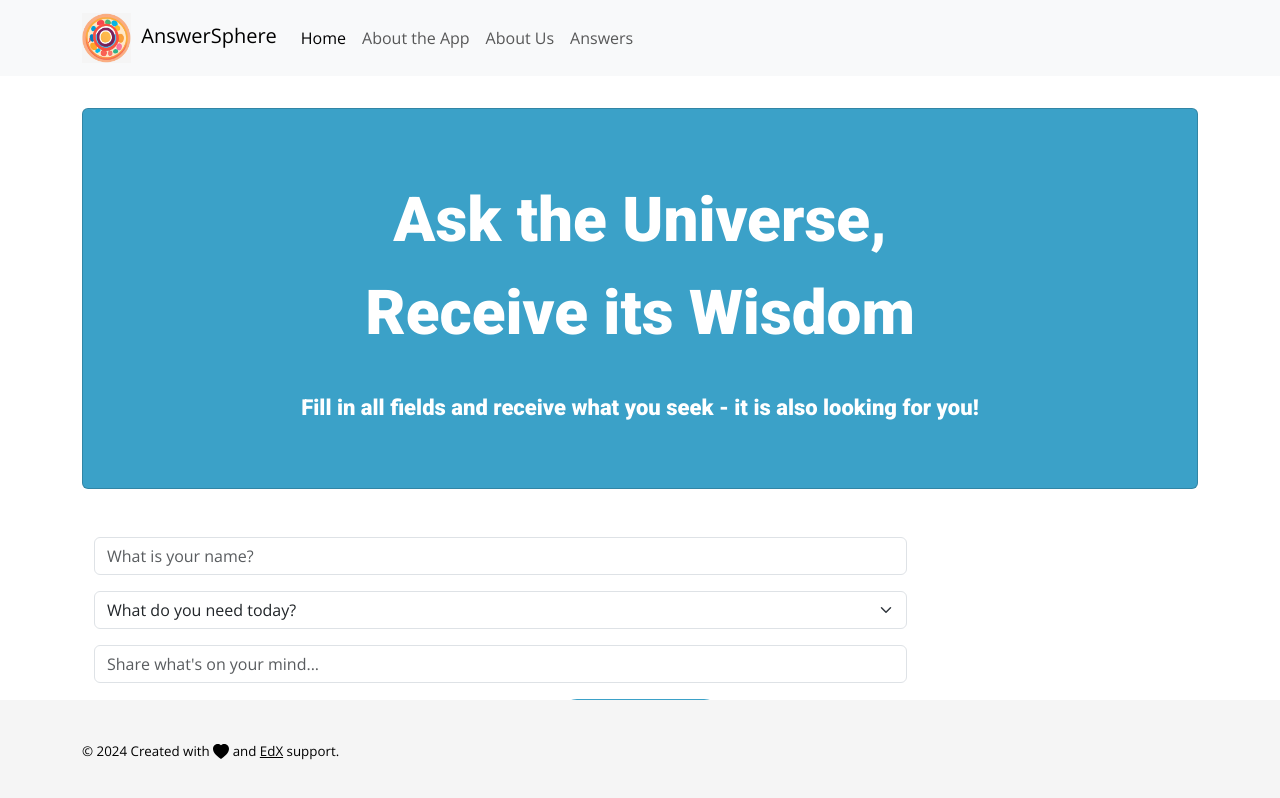
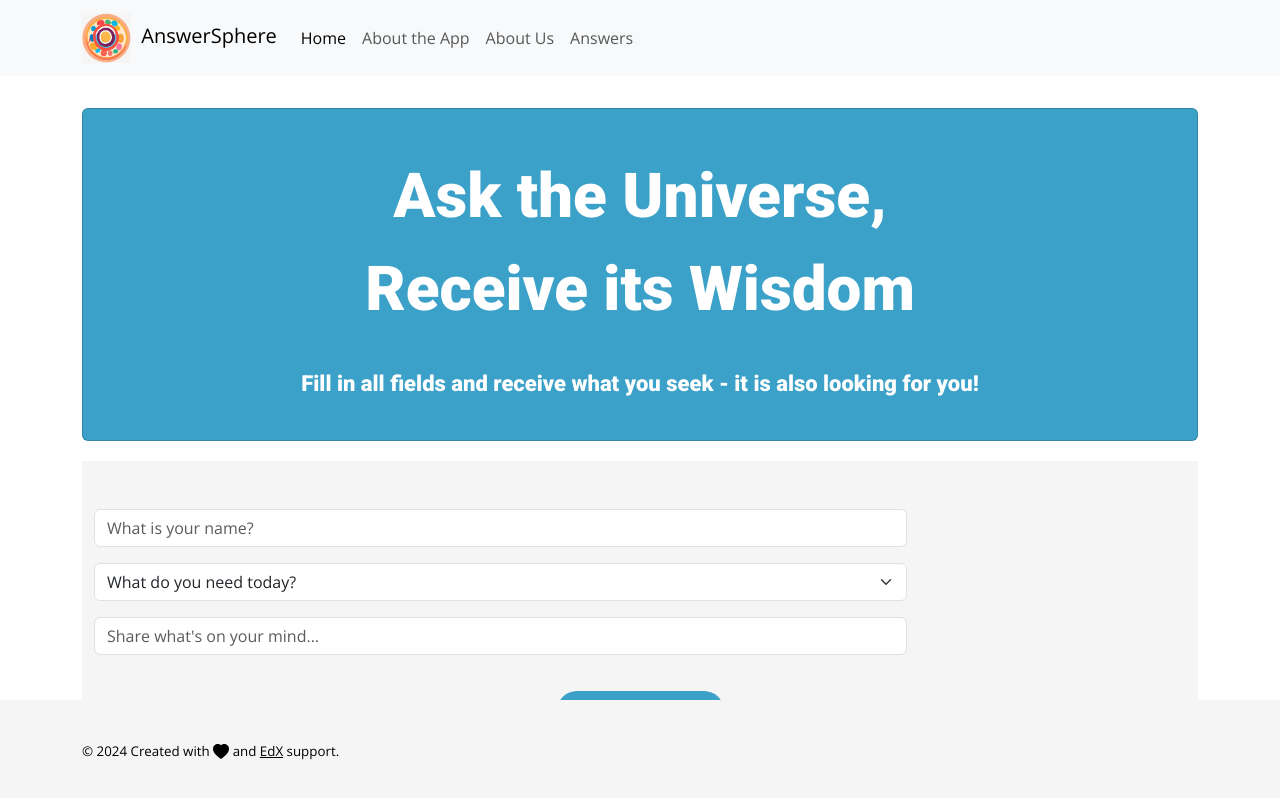
Before and after one commit to nyitrai87/answersphere, a React (Vite) app: page / in a window 1280 px wide. Shown: the top 798 px of the page. Built offline with nearby package versions, Linux system fonts and the light colour scheme.

Commit message:
added form background and fixed btn position

```diff
--- a/src/components/Home/Home.jsx
+++ b/src/components/Home/Home.jsx
@@ -7,8 +7,8 @@ import "./styles.css";
 function Home() {
   return (
     <>
-      <Container className="mt-5">
-        <Card className="py-5" style={{ backgroundColor: "#3BA1C8" }}>
+      <Container className="my-5" >
+        <Card className="py-4" style={{ backgroundColor: "#3BA1C8" }}>
           <Card.Body>
             <Card.Text
               className="roboto-bold"
@@ -29,7 +29,7 @@ function Home() {
           </Card.Body>
         </Card>
 
-        <Container>
+        <Container style={{ backgroundColor: "#F5F5F5", marginTop: "20px" }}>
           <Form className="py-5">
             <Form.Group className="mb-3 row">
               <div className="col-12 col-lg-9">
@@ -72,7 +72,7 @@ function Home() {
               variant="primary"
               type="submit"
               className="roboto-bold"
-              style={{ backgroundColor: "#3BA1C8", padding: "10px 22px", color: "white" , border: "none", borderRadius: "20px" }}
+              style={{ backgroundColor: "#3BA1C8", padding: "10px 22px", marginTop: "20px", color: "white" , border: "none", borderRadius: "20px" }}
             >
               Ask the Universe
             </Button>
```
